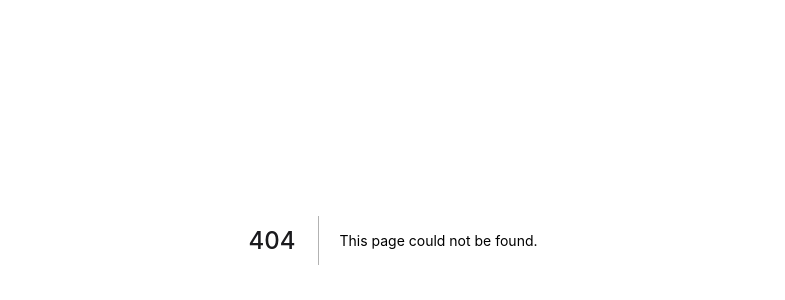
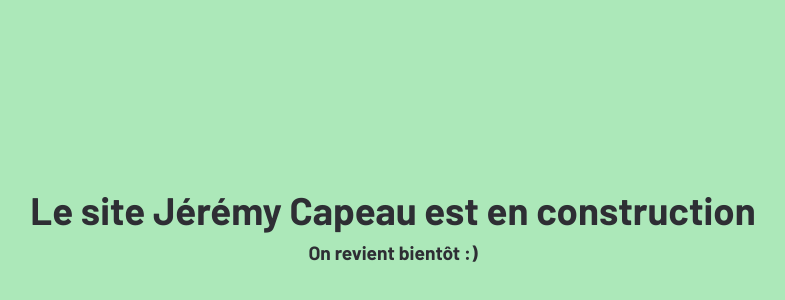
Before and after one commit to WakkoStar/jeremy-capeau-front, a Next.js app: page /wip in a window 1280 px wide. Before the commit this address had no page. Shown: the part 160-460 px from the top of the page, without its empty margins (247-1032 px from the left). Built offline with nearby package versions, Linux system fonts and the light colour scheme.

Commit message:
wip page config

```diff
--- a/pages/_app.js
+++ b/pages/_app.js
@@ -1,7 +1,8 @@
 import '../styles/globals.scss';
+import WipPage from './wip';
 
 function MyApp({ Component, pageProps }) {
-  return <Component {...pageProps} />;
+  return <WipPage/>
 }
 
 export default MyApp;
--- /dev/null
+++ b/pages/wip.js
@@ -0,0 +1,11 @@
+
+import styles from "../styles/Home.module.scss";
+
+export default function WipPage() {
+    return (
+            <div className={styles.wip}>
+                <h1>Le site Jérémy Capeau est en construction</h1>
+                <h2>On revient bientôt :)</h2>
+            </div>
+    )
+}
--- a/styles/Home.module.scss
+++ b/styles/Home.module.scss
@@ -138,6 +138,33 @@
   }
 }
 
+.wip {
+  width: 100%;
+  height: 100vh;
+  display: flex;
+  align-items: center;
+  justify-content: center;
+  flex-direction: column;
+  background-color: $primaryColor;
+  h1 {
+    font-size: 3vw;
+    width: auto;
+    line-height: 2vw;
+    margin: 0;
+    font-family: $title-font;
+    font-weight: bold;
+    color: $grey-dark;
+  }
+  h2 {
+    font-size: 1.5vw;
+    width: auto;
+    line-height: 2vw;
+    font-family: $nav-font;
+    font-weight: bold;
+    color: $grey-dark;
+  }
+}
+
 @media (max-width: 600px) {
   .container {
     width: 100%;
```
